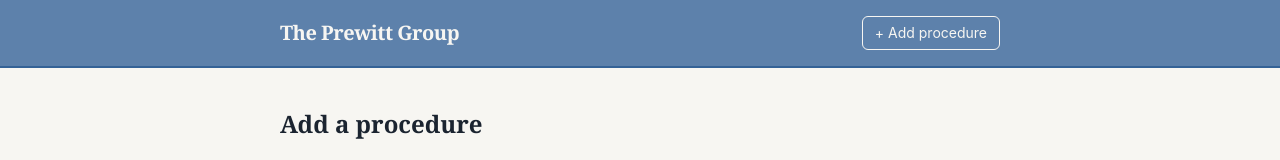
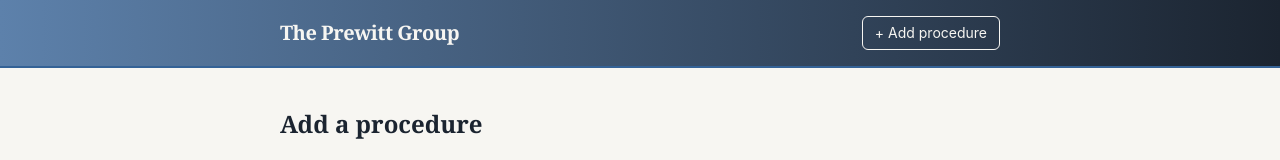
Before and after one commit to dmeleam/prewitt, a Next.js app: page /procedures/new in a window 1280 px wide. Shown: the top 160 px of the page. Built offline with nearby package versions, Linux system fonts and the light colour scheme; no server answers; the database is empty.

Commit message:
Fade header from lighter blue on the left to dark navy on the right

```diff
--- a/app/layout.tsx
+++ b/app/layout.tsx
@@ -10,7 +10,7 @@ export default function RootLayout({ children }: { children: React.ReactNode })
   return (
     <html lang="en">
       <body className="font-sans min-h-screen">
-        <header className="border-b-2 border-accent bg-header-blue">
+        <header className="border-b-2 border-accent bg-gradient-to-r from-header-blue to-ink">
           <div className="max-w-3xl mx-auto px-6 py-4 flex items-center justify-between">
             <a href="/" className="font-display font-semibold text-xl text-paper tracking-tight">The Prewitt Group</a>
             <a href="/procedures/new" className="text-sm text-paper hover:text-accent-soft border border-paper hover:border-accent-soft rounded px-3 py-1.5">+ Add procedure</a>
```
